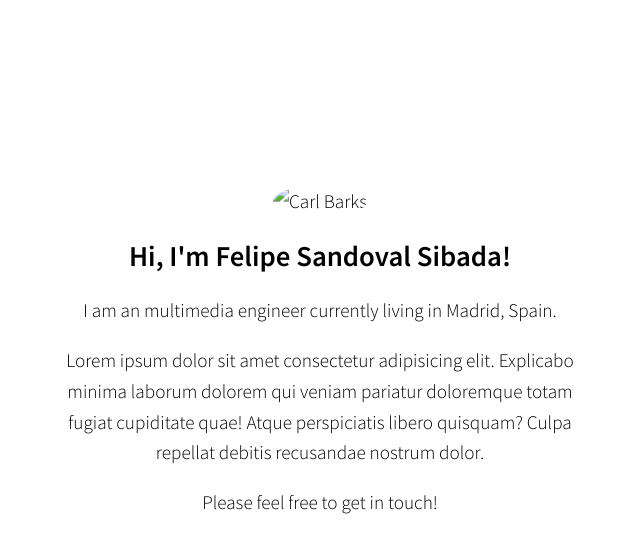
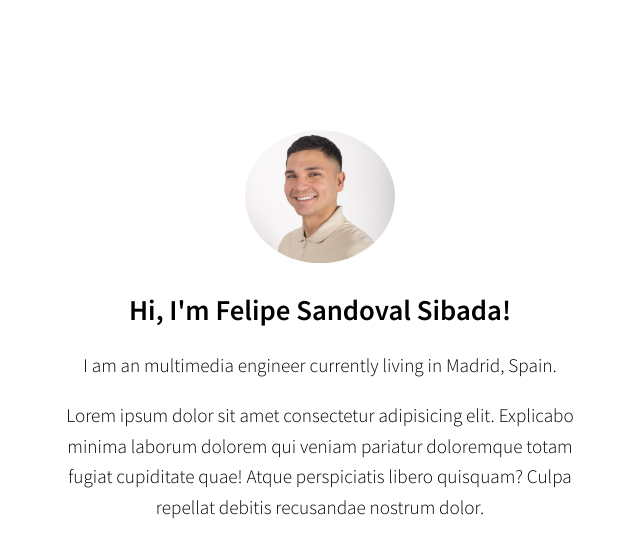
Before and after one commit to felipsandoval/felipsandoval.github.io, a plain HTML site: page index.html in a window 1280 px wide. Shown: the top 539 px of the page, without its empty margins (320-960 px from the left). Drawn offline with Linux system fonts and the light colour scheme; some icons are missing.

Commit message:
Updating

```diff
--- a/index.html
+++ b/index.html
@@ -11,10 +11,10 @@
     <title>Felipe Sandoval</title>
 
     <!-- Include favicon. Use, e.g., https://favicon.io/ -->
-    <link rel="icon" type="image/png" href="favicon.png" sizes="32x32" />
+    <link rel="icon" type="image/png" href="content/favicon/favicon.ico" sizes="32x32" />
 
     <!-- Include style sheets -->
-    <link rel="stylesheet" href="/content/css/main.css" />
+    <link rel="stylesheet" href="content/css/main.css" />
 
     <!-- Fonts from Google Fonts -->
     <link rel="preconnect" href="https://fonts.googleapis.com" />
@@ -41,7 +41,7 @@
   <body>
     <section id="content">
       <!-- Avatar image -->
-      <img src="/content/felipesandoval.jpg" alt="Carl Barks" class="avatar" />
+      <img src="content/img/felipesandoval.jpg" alt="Carl Barks" class="avatar" />
 
       <!-- Text -->
       <h1>Hi, I'm Felipe Sandoval Sibada!</h1>
@@ -78,5 +78,4 @@
       </ul>
     </section>
   </body>
-
 </html>
```
Also changed, not shown: content/favicon/android-chrome-192x192.png (added), content/favicon/android-chrome-512x512.png (added), content/favicon/apple-touch-icon.png (added), content/favicon/favicon-16x16.png (added), content/favicon/favicon-32x32.png (added), content/favicon/favicon.ico (added), favicon.png (deleted), mockup.png (deleted).
